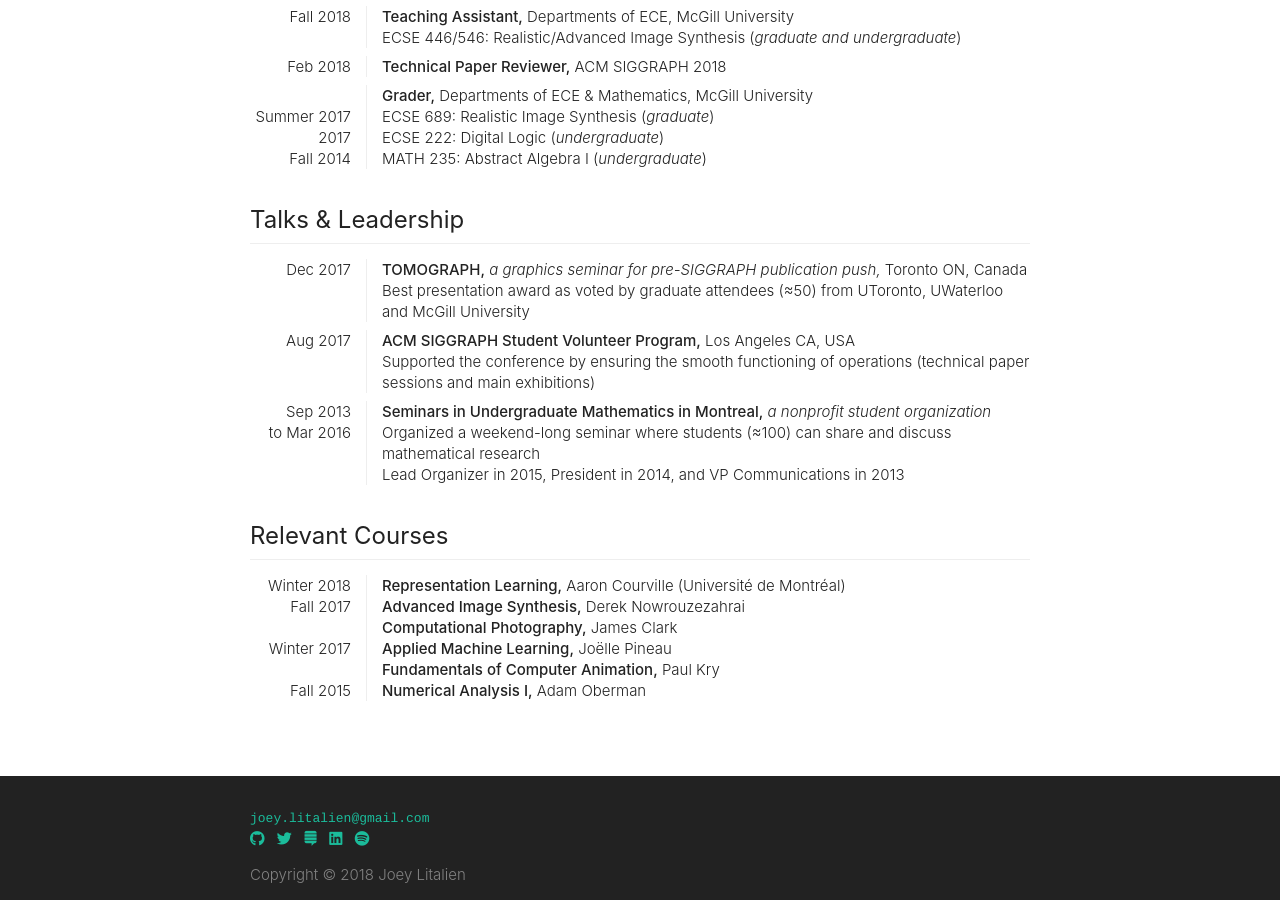
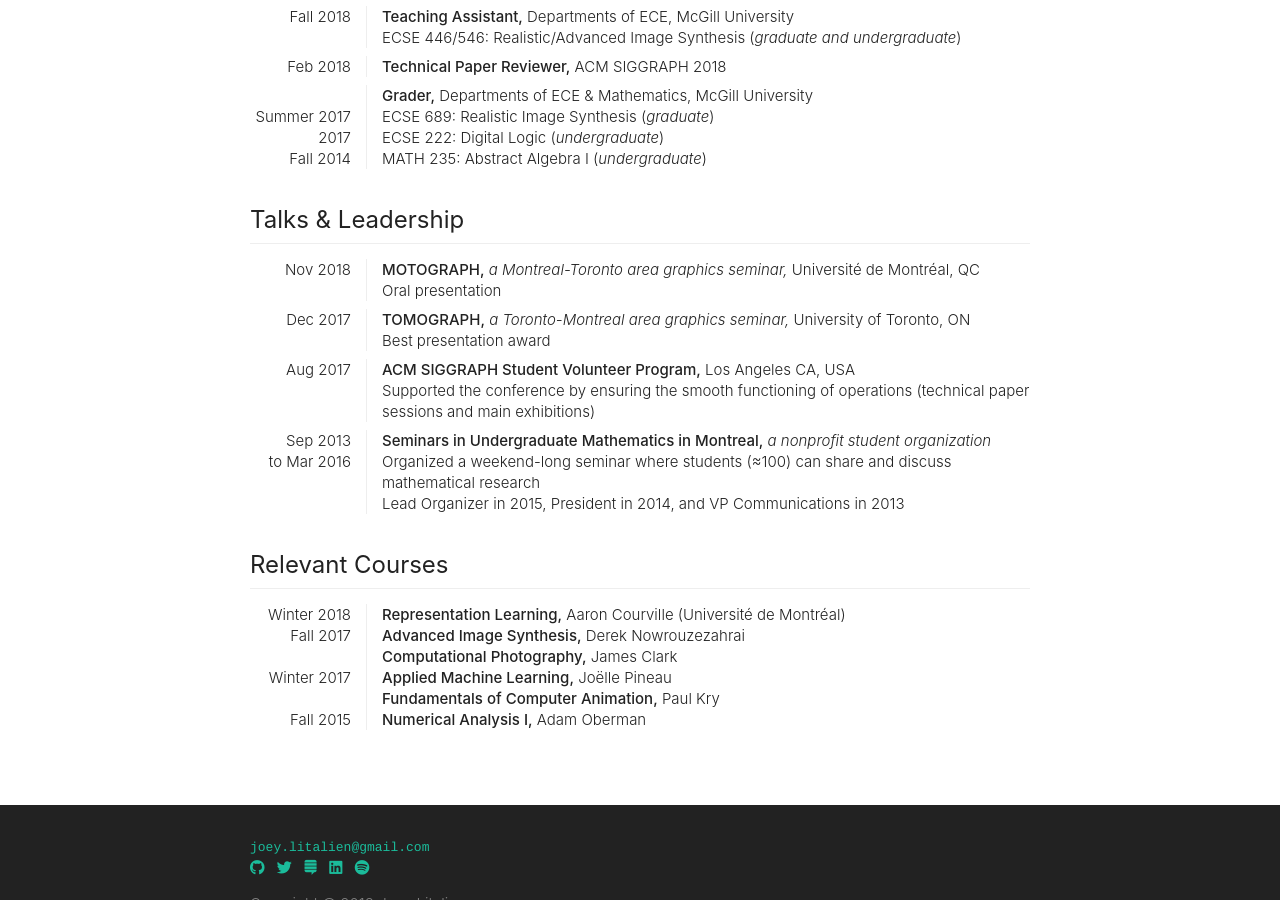
Before and after one commit to joeylitalien/joeylitalien.github.io, a Jekyll site: the page built from pages/cv.md, in a window 1280 px wide and 900 px high, scrolled down 788 px. Built offline with Jekyll 4.4.1, drawn with Linux system fonts in a browser that asks for light colours; nearby versions of some CDN libraries; library files that are not in the unit come from our copies.

Commit message:
Added item to CV

```diff
--- a/pages/cv.md
+++ b/pages/cv.md
@@ -79,10 +79,17 @@ See [Portfolio](/portfolio).
 # Talks & Leadership
 <div class="container cv">
 {% include resume-item.html
+      left="Nov 2018"
+      title="MOTOGRAPH,"
+      subtitle="<i>a Montreal-Toronto area graphics seminar,</i> Université de Montréal, QC"
+      description="Oral presentation"
+%}
+
+{% include resume-item.html
       left="Dec 2017"
       title="TOMOGRAPH,"
-      subtitle="<i>a graphics seminar for pre-SIGGRAPH publication push,</i> Toronto ON, Canada"
-      description="Best presentation award as voted by graduate attendees (≈50) from UToronto, UWaterloo and McGill University"
+      subtitle="<i>a Toronto-Montreal area graphics seminar,</i> University of Toronto, ON"
+      description="Best presentation award"
 %}
 
 {% include resume-item.html
```
Also changed, not shown: 2 other files.
